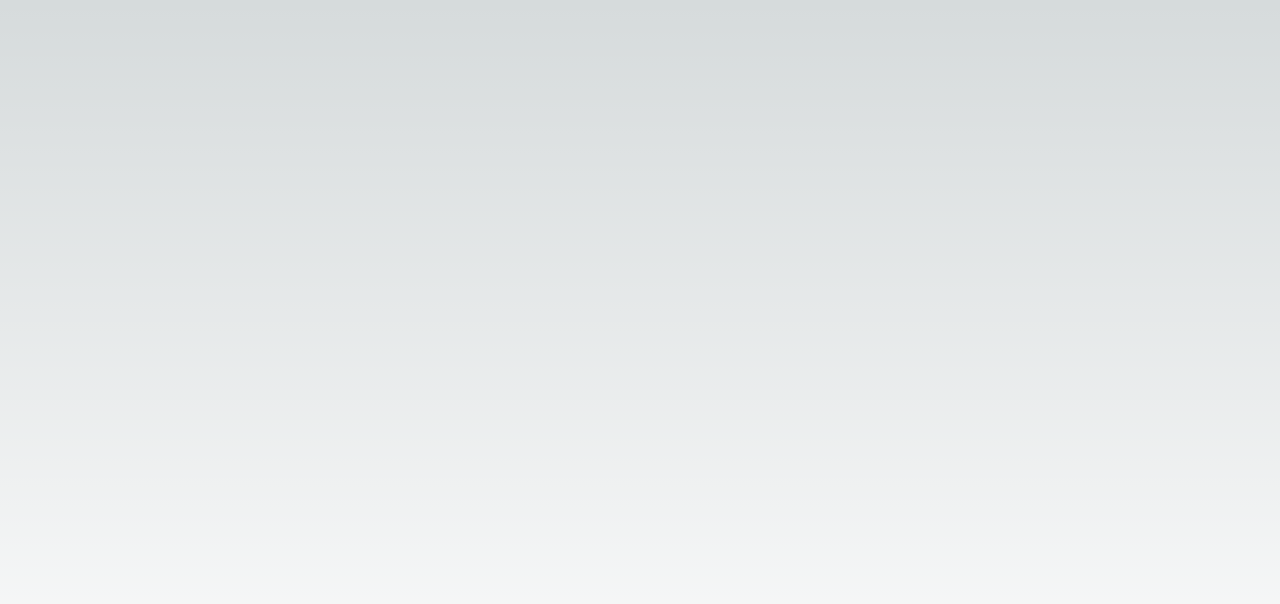
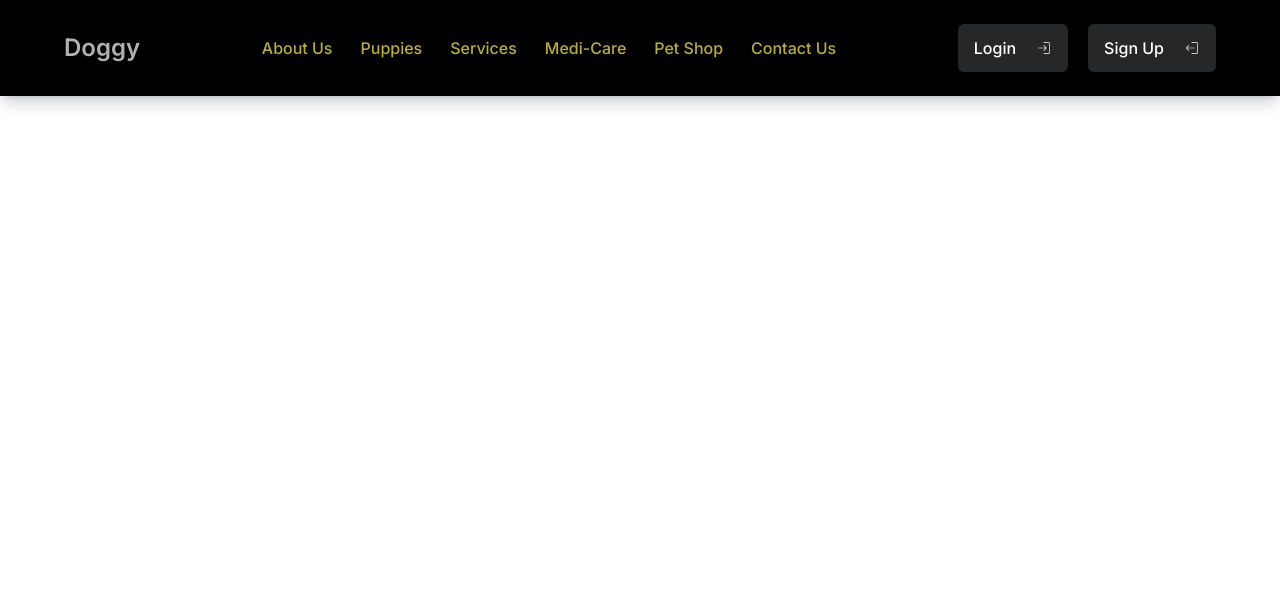
Before and after one commit to Muees99/Pet-Adoption, a Next.js app: page / in a window 1280 px wide. Shown: the top 604 px of the page. Built offline with nearby package versions, Linux system fonts and the light colour scheme.

Commit message:
Initial Navbar

```diff
--- /dev/null
+++ b/app/components/Navs/MobileNav/index.tsx
@@ -0,0 +1,105 @@
+
+"use client";
+import { useStateCtx } from "@/app/context/StateContext";
+import { NAVLINKS } from "@/app/libs/constant";
+import cn from "@/app/utils/twcx";
+import Link from "next/link";
+import { useSearchParams } from "next/navigation";
+import React, { useEffect, useState } from "react";
+import { BsX } from "react-icons/bs";
+import { CiLogin, CiLogout } from "react-icons/ci";
+import Button from "@/app/Ui/Button";
+
+const MobileNav = () => {
+  const { showMobileMenu, setShowMobileMenu } = useStateCtx();
+  const [isActive, setIsActive] = useState("");
+  const searchParams = useSearchParams().get("path");
+
+  useEffect(() => {
+    if (searchParams) {
+      setIsActive(searchParams);
+    }
+  }, [searchParams]);
+
+  useEffect(() => {
+    const handleKeyDown = (e: KeyboardEvent) => {
+      if (e.key === "Escape") {
+        setShowMobileMenu(false);
+      }
+    };
+
+    document.addEventListener("keydown", handleKeyDown);
+
+    return () => {
+      document.removeEventListener("keydown", handleKeyDown);
+    };
+  }, [setShowMobileMenu]);
+
+  const handleCloseMenu = () => {
+    setShowMobileMenu(false);
+  };
+
+  return (
+    <>
+      {showMobileMenu && (
+        <div
+          className="fixed inset-0 bg-black/50 z-20"
+          onClick={handleCloseMenu}
+        />
+      )}
+      <nav
+        className={cn(
+          "fixed inset-y-0 right-0 w-80 bg-white/30 backdrop-blur-lg flex flex-col items-center p-6 z-50 transition-transform duration-300",
+          showMobileMenu ? "translate-x-0" : " translate-x-full"
+        )}
+      >
+        <Button
+          aria-label="close menu"
+          type="button"
+          className="outline-none text-primary text-2xl sm:text-4xl absolute top-2 right-2 h-12 w-12 rounded-full border focus:border-2 focus-visible:border-primary  flex justify-center items-center"
+          onClick={handleCloseMenu}
+        >
+          <BsX />
+        </Button>
+        <div className="flex flex-col items-start gap-4 mt-8">
+          {NAVLINKS.map((link) => (
+            <Link
+              href={link.link === "home" ? "/?path=home" : `/${link.link}`}
+              key={link.id}
+              onClick={() => {
+                setIsActive(link.link);
+                setShowMobileMenu(false);
+              }}
+              className={cn(
+                "text-black relative font-medium text-lg capitalize before:bg- before:w-[0%] before:h-1 before:absolute before:-bottom-2 before:left-0 before:transition-all before:duration-500",
+                isActive === link.link ? "before:w-full text-primary-light" : ""
+              )}
+            >
+              {link.label}
+            </Link>
+          ))}
+        </div>
+        <div className="flex flex-col items-center gap-4 mt-auto">
+          <Button
+            href="/"
+            type="button"
+            className="bg-[#fff27b86] hover:bg-[#fff27b86] focus:bg-[#807500] px-8 py-2 rounded-md font-medium text-white"
+          >
+            Login
+            <CiLogin className="ml-2" />
+          </Button>
+          <Button
+            href="/"
+            type="button"
+            className="bg-[#fff27b86] hover:bg-[#fff27b86] focus:bg-[#807500] px-8 py-2 rounded-md font-medium text-white"
+          >
+            Logout
+            <CiLogout className="ml-2" />
+          </Button>
+        </div>
+      </nav>
+    </>
+  );
+};
+
+export default MobileNav;
--- /dev/null
+++ b/app/components/Navs/Navbar/index.tsx
@@ -0,0 +1,110 @@
+"use client";
+
+import { NAVLINKS } from "@/app/libs/constant";
+import Image from "next/image";
+import cn from "@/app/utils/twcx";
+import Link from "next/link";
+import { useRouter, useSearchParams } from "next/navigation";
+import React, { useEffect, useState } from "react";
+import { FaBars } from "react-icons/fa";
+import MobileNav from "../MobileNav";
+import { useStateCtx } from "@/app/context/StateContext";
+import useWindowHeight from "@/app/hooks/useDimension";
+import Button from "@/app/Ui/Button";
+import { CiLogin, CiLogout } from "react-icons/ci";
+
+const Navbar = () => {
+  const { showMobileMenu, setShowMobileMenu } = useStateCtx();
+  const searchParams = useSearchParams().get("path");
+  const scrollHeight = useWindowHeight();
+
+  const [isActive, setIsActive] = useState("");
+  useEffect(() => {
+    if (searchParams) {
+      setIsActive(searchParams);
+      return;
+    }
+  }, [searchParams]);
+
+  return (
+    <header className="w-full bg-black">
+      <nav
+        className={cn(
+          "max-[500px]:py-2 shadow-lg font-montserrat sm:px-[5%] px-[4%] h-[12vh] flex shadow-slate-800/20 justify-between items-center transition-colors duration-500 max-w-[1440px] mx-auto",
+          scrollHeight > 200
+            ? "fixed backdrop-blur-xl top-0 left-0 z-50 -translate-y-28 opacity-0 animate-slideDown bg-white-100 py-3 border-b border-gray-200 shadow-md"
+            : "md:py-3 py-3",
+          {
+            "bg-white/60": scrollHeight > 800 && scrollHeight < 4300,
+          }
+        )}
+      >
+        <Link
+          href="/?path=home"
+          className={cn(
+            "max-sm:w-[120px] max-[450px]:w-[100px]",
+            scrollHeight > 200 ? "w-[120px] " : "w-fit",
+            "animate-pulse" // Apply the pulse animation
+          )}
+        >
+          <span className="text-white font-montserrat text-lg lg:text-2xl font-semibold">
+            Doggy
+          </span>
+        </Link>
+
+        <div className="hidden lg:flex items-center gap-x-5 lg:gap-x-7 2xl:gap-x-10">
+          {NAVLINKS.map((link) => (
+            <Link
+              href={
+                link.link === "home"
+                  ? "/?path=home"
+                  : `${link.link}?path=${link.link}`
+              }
+              key={link.id}
+              onClick={() => {
+                setIsActive(link.link);
+              }}
+              className={cn(
+                "text-[#b8ae3d] capitalize text-base relative font-medium  before:bg-yellow-200 before:w-[0%] before:h-1 before:absolute before:-bottom-2 before:left-0 before:transition-all before:duration-500",
+                isActive === link.link ? "before:w-full text-yellow-200" : "",
+                "hover:text-[#dcbf2de7]"
+              )}
+            >
+              <span>{link.label}</span>
+            </Link>
+          ))}
+        </div>
+
+        <div className="hidden lg:flex gap-x-3 xl:gap-x-5">
+          <Button
+            href="/"
+            type="button"
+            className="bg-[#262728] hover:bg-[#fff27b86] focus:bg-[#807500] px-4 py-2 rounded-md font-medium text-white"
+          >
+            Login
+            <CiLogin />
+          </Button>
+          <Button
+            href="/"
+            type="button"
+            className="bg-[#262728] hover:bg-[#fff27b86] focus:bg-[#807500] px-4 py-2 rounded-md font-medium text-white"
+          >
+            Sign Up
+            <CiLogout />
+          </Button>
+        </div>
+
+        <div
+          tabIndex={0}
+          className="lg:hidden text-2xl cursor-pointer focus:border border-primary focus:p-1 focus:rounded-md"
+          onClick={() => setShowMobileMenu(true)}
+        >
+          <FaBars className="text-[#fff27b86]" />
+        </div>
+        <MobileNav />
+      </nav>
+    </header>
+  );
+};
+
+export default Navbar;
--- a/app/globals.css
+++ b/app/globals.css
@@ -2,7 +2,7 @@
 @tailwind components;
 @tailwind utilities;
 
-:root {
+/* :root {
   --foreground-rgb: 0, 0, 0;
   --background-start-rgb: 214, 219, 220;
   --background-end-rgb: 255, 255, 255;
@@ -14,7 +14,7 @@
     --background-start-rgb: 0, 0, 0;
     --background-end-rgb: 0, 0, 0;
   }
-}
+} */
 
 body {
   color: rgb(var(--foreground-rgb));
--- a/app/layout.tsx
+++ b/app/layout.tsx
@@ -1,22 +1,30 @@
 import type { Metadata } from "next";
 import { Inter } from "next/font/google";
 import "./globals.css";
+import GotoTop from "./Ui/GotoTop";
+import StateContextProvider from "./context/StateContext";
 
 const inter = Inter({ subsets: ["latin"] });
+
+export interface LayoutProps {
+  children: React.ReactNode;
+  types: React.ReactNode; // Add more properties as needed
+}
 
 export const metadata: Metadata = {
   title: " Dog Adoption",
   description: "Generated by create next app",
 };
 
-export default function RootLayout({
-  children,
-}: Readonly<{
-  children: React.ReactNode;
-}>) {
+export default function RootLayout({ children, types }: LayoutProps) {
   return (
     <html lang="en">
-      <body className={inter.className}>{children}</body>
+      <body className={inter.className}>
+        <StateContextProvider>
+          {children}
+          <GotoTop />
+        </StateContextProvider>
+      </body>
     </html>
   );
 }
--- a/app/layout/HomeLayout.tsx
+++ b/app/layout/HomeLayout.tsx
@@ -0,0 +1,32 @@
+"use client";
+import React, { useEffect, useState } from 'react'
+import { FiLoader } from 'react-icons/fi';
+import Navbar from '../components/Navs/Navbar';
+
+export default function HomeLayout({
+  children,
+}: {
+  children: React.ReactNode;
+}) {
+  const [loading, setLoading] = useState(true);
+
+  useEffect(() => {
+    const timer = setTimeout(() => {
+      setLoading(false);
+    }, 1000); // Simulate a 1 second loading time
+    return () => clearTimeout(timer);
+  }, []);
+
+  if (loading) {
+    return (
+      <div className="flex items-center justify-center h-screen">
+        <FiLoader className="animate-spin h-12 w-12 text-blue-500" />
+      </div>
+    );
+  }
+  return (
+    <>
+    <Navbar/>
+    </>
+  )
+}
--- a/app/libs/constant.ts
+++ b/app/libs/constant.ts
@@ -1,12 +1,13 @@
 import { NavLinkProps, FooterLinkProps } from "../@types";
 
 export const NAVLINKS: NavLinkProps[] = [
-  { id: 1, link: "new-arrivals", label: "New Arrivals" },
-  { id: 2, link: "best-sellers", label: "Best Sellers" },
-  { id: 3, link: "sales", label: "Sales" },
-  { id: 4, link: "showroom", label: "Showroom" },
+  { id: 1, link: "about-us", label: "About us" },
+  { id: 2, link: "puppies", label: "Puppies" },
+  { id: 3, link: "services", label: "Services" },
+  { id: 4, link: "medi-care", label: "Medi-Care" },
+  { id: 5, link: "pet-shop", label: "Pet Shop" },
+  { id: 6, link: "contact-us", label: "Contact Us" },
   // { id: 5, link: "cart", label: "cart" },
-  { id: 5, link: "contact-us", label: "Contact Us" },
 ];
 
 export const FOOTER_LINKS: FooterLinkProps = {
--- a/app/page.tsx
+++ b/app/page.tsx
@@ -1,7 +1,23 @@
 import Image from "next/image";
+import { Suspense } from "react";
+import { FiLoader } from "react-icons/fi";
+import HomeLayout from "./layout/HomeLayout";
+
+
+
+const LoadingSpinner = () => (
+  <div className="flex items-center justify-center h-screen">
+    <FiLoader className="animate-spin h-12 w-12 text-yellow-400" />
+  </div>
+);
 
 export default function Home() {
   return (
-    <main className="flex min-h-screen flex-col items-center justify-between p-24"></main>
+    <Suspense fallback={<LoadingSpinner />}>
+      <HomeLayout>
+        <main className="flex min-h-screen flex-col items-center justify-between p-24"></main>
+      </HomeLayout>
+    </Suspense>
+
   );
 }
```
